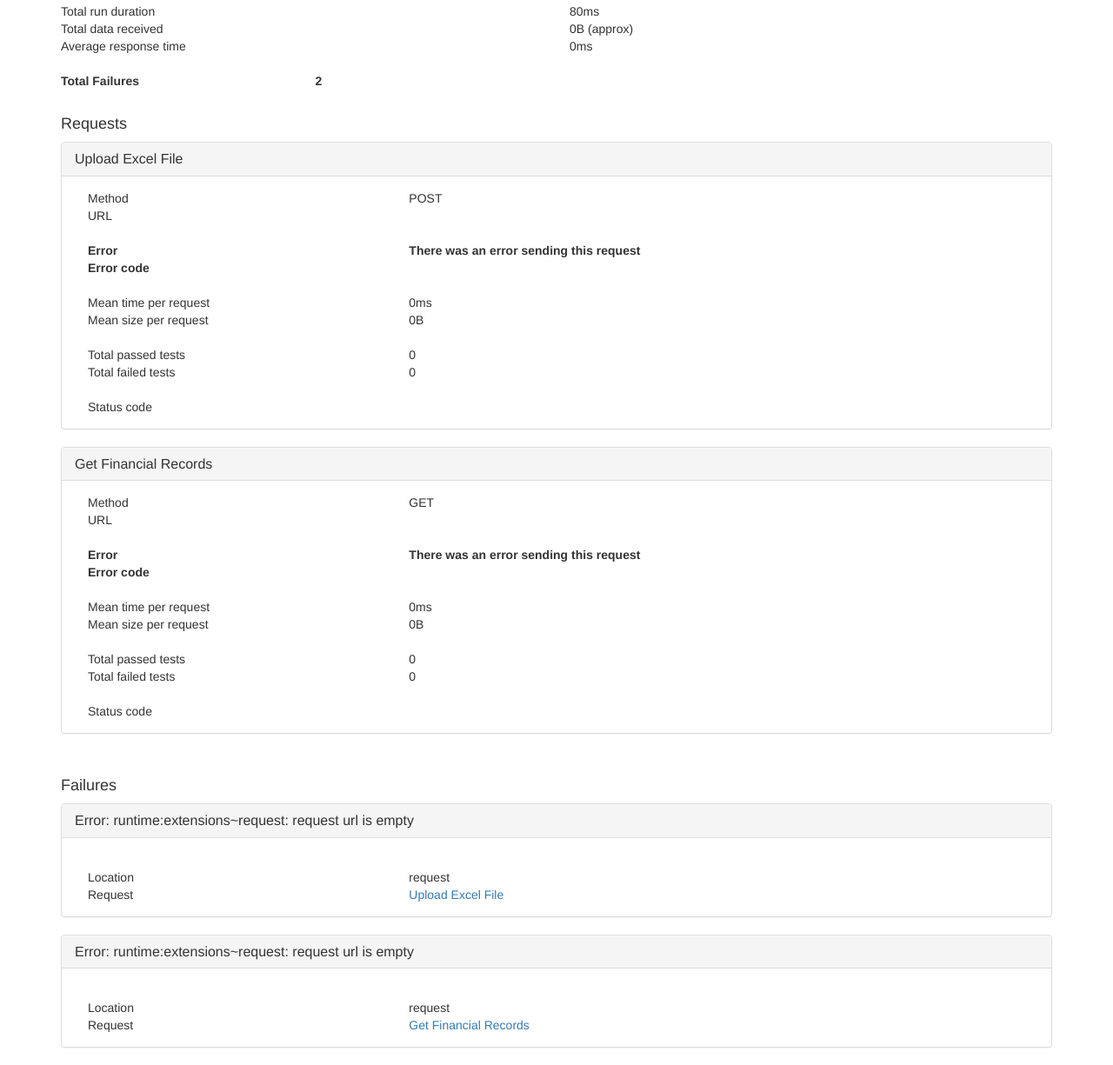
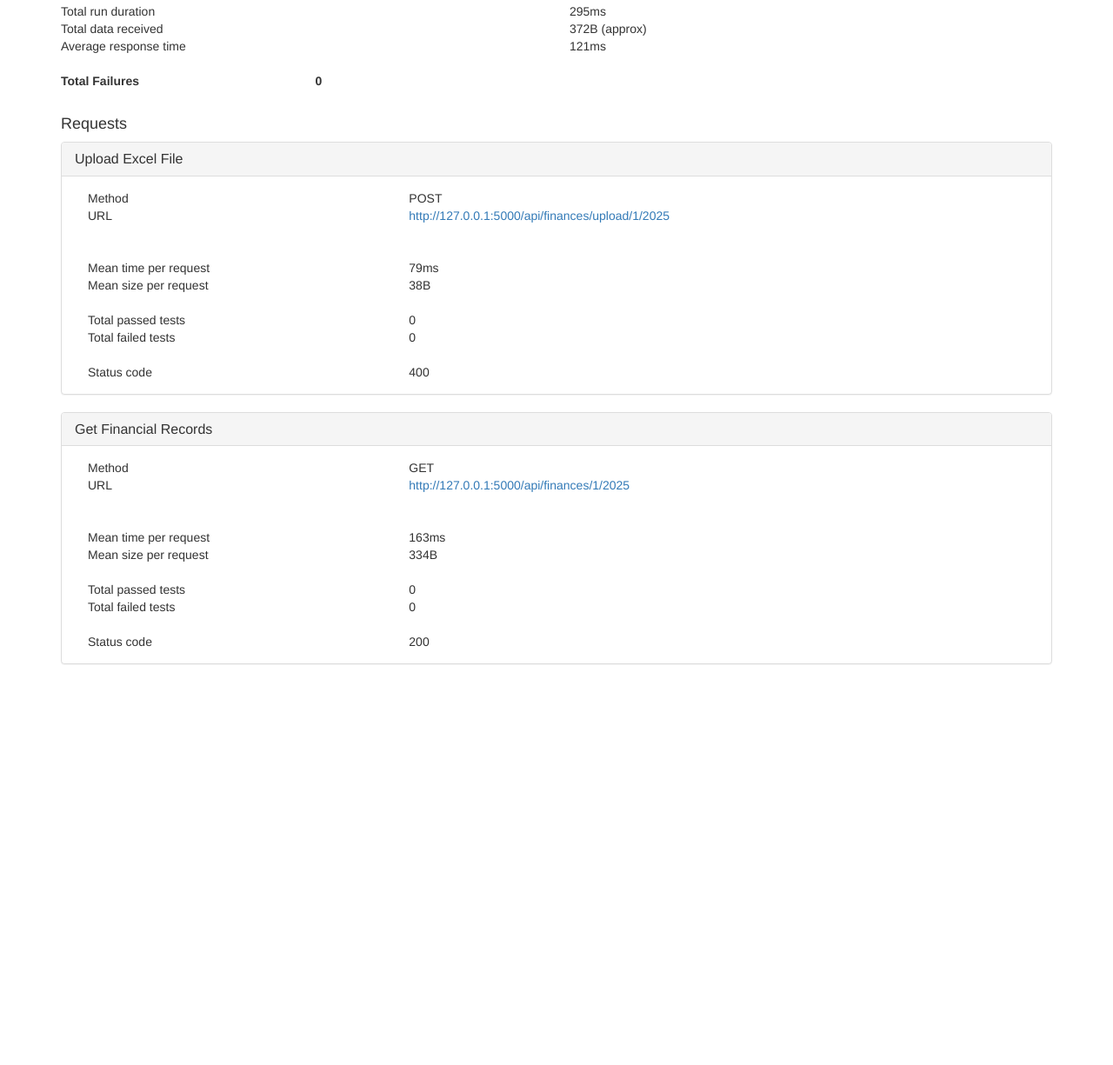
Before and after one commit to Nkanyiso-Dev/Full-stack-Financial-Visualisation, a plain HTML site: page reports/finance_api_contract_report.html in a window 1280 px wide. Shown: the part 273-1498 px from the top of the page at 87% size. After the commit the page ends 1057 px from the top, so only its background shows below. Drawn offline with Linux system fonts and the light colour scheme.

Commit message:
Made few changes on the Json

```diff
--- a/reports/finance_api_contract_report.html
+++ b/reports/finance_api_contract_report.html
@@ -28,137 +28,87 @@
     <div class="row">
         <div class="col-md-3">Collection</div><div class="col-md-9">Finance API Contract</div>
 
-        <div class="col-md-3">Time</div><div class="col-md-9">Mon Nov 10 2025 01:34:55 GMT+0200 (South Africa Standard Time)</div>
+        <div class="col-md-3">Time</div><div class="col-md-9">Mon Nov 10 2025 01:47:34 GMT+0200 (South Africa Standard Time)</div>
         <div class="col-md-3">Exported with</div><div class="col-md-9">Newman v6.2.1</div>
         <div class="col-md-12">&nbsp;</div>
         <div class="col-md-4">&nbsp;</div><div class="col-md-4"><strong>Total</strong></div><div class="col-md-4"><strong>Failed</strong></div>
 
           <div class="col-md-4">Iterations</div><div class="col-md-4">1</div><div class="col-md-4">0</div>
-          <div class="col-md-4">Requests</div><div class="col-md-4">2</div><div class="col-md-4">2</div>
+          <div class="col-md-4">Requests</div><div class="col-md-4">2</div><div class="col-md-4">0</div>
           <div class="col-md-4">Prerequest Scripts</div><div class="col-md-4">0</div><div class="col-md-4">0</div>
           <div class="col-md-4">Test Scripts</div><div class="col-md-4">0</div><div class="col-md-4">0</div>
           <div class="col-md-4">Assertions</div><div class="col-md-4">0</div><div class="col-md-4">0</div>
 
         <div class="col-md-12">&nbsp;</div>
-        <div class="col-md-6">Total run duration</div><div class="col-md-6">80ms</div>
-        <div class="col-md-6">Total data received</div><div class="col-md-6">0B (approx)</div>
-        <div class="col-md-6">Average response time</div><div class="col-md-6">0ms</div>
+        <div class="col-md-6">Total run duration</div><div class="col-md-6">295ms</div>
+        <div class="col-md-6">Total data received</div><div class="col-md-6">372B (approx)</div>
+        <div class="col-md-6">Average response time</div><div class="col-md-6">121ms</div>
 
         <div class="col-md-12">&nbsp;</div>
-        <div class="col-md-3"><strong>Total Failures</strong></div><div class="col-md-6"><strong>2</strong></div>
+        <div class="col-md-3"><strong>Total Failures</strong></div><div class="col-md-6"><strong>0</strong></div>
     </div>
 
     <br/><h4>Requests</h4>
 
-                <div class="panel-group" id="collapse-request-6db56864-c1f6-4b51-a2db-64fcc6485446" role="tablist" aria-multiselectable="true">
+                <div class="panel-group" id="collapse-request-ea0b052b-a198-42bf-bd78-56c6833ada1e" role="tablist" aria-multiselectable="true">
                     <div class="panel panel-default">
-                        <div class="panel-heading" role="tab" id="requestHead-6db56864-c1f6-4b51-a2db-64fcc6485446">
-                            <h4 class="panel-title"><a data-toggle="collapse" data-parent="#accordion" href="#requestData-6db56864-c1f6-4b51-a2db-64fcc6485446" aria-controls="collapseOne">Upload Excel File</a></h4>
+                        <div class="panel-heading" role="tab" id="requestHead-ea0b052b-a198-42bf-bd78-56c6833ada1e">
+                            <h4 class="panel-title"><a data-toggle="collapse" data-parent="#accordion" href="#requestData-ea0b052b-a198-42bf-bd78-56c6833ada1e" aria-controls="collapseOne">Upload Excel File</a></h4>
                         </div>
 
-                        <div id="requestData-6db56864-c1f6-4b51-a2db-64fcc6485446" class="panel-collapse collapse in" role="tabpanel" aria-labelledby="requestHead-6db56864-c1f6-4b51-a2db-64fcc6485446">
+                        <div id="requestData-ea0b052b-a198-42bf-bd78-56c6833ada1e" class="panel-collapse collapse in" role="tabpanel" aria-labelledby="requestHead-ea0b052b-a198-42bf-bd78-56c6833ada1e">
                             <div class="panel-body">
 
                                     <div class="col-md-4">Method</div><div class="col-md-8">POST</div>
-                                    <div class="col-md-4">URL</div><div class="col-md-8"><a href="" target="_blank"></a></div>
+                                    <div class="col-md-4">URL</div><div class="col-md-8"><a href="http://127.0.0.1:5000/api/finances/upload/1/2025" target="_blank">http://127.0.0.1:5000/api/finances/upload/1/2025</a></div>
 
                                 <div class="col-md-12">&nbsp;</div>
-                                    <div class="col-md-4"><b>Error</b></div><div class="col-md-8"><b>There was an error sending this request</b></div>
-                                    <div class="col-md-4"><b>Error code</b></div><div class="col-md-8"><b></b></div>
 
                                 <div class="col-md-12">&nbsp;</div>
-                                <div class="col-md-4">Mean time per request</div><div class="col-md-8">0ms</div><br/>
-                                <div class="col-md-4">Mean size per request</div><div class="col-md-8">0B</div><br/>
+                                <div class="col-md-4">Mean time per request</div><div class="col-md-8">79ms</div><br/>
+                                <div class="col-md-4">Mean size per request</div><div class="col-md-8">38B</div><br/>
 
                                 <div class="col-md-12">&nbsp;</div>
                                 <br/><div class="col-md-4">Total passed tests</div><div class="col-md-8">0</div>
                                 <div class="col-md-4">Total failed tests</div><div class="col-md-8">0</div><br/>
 
                                 <div class="col-md-12">&nbsp;</div>
-                                <br/><div class="col-md-4">Status code</div><div class="col-md-8"></div><br/>
+                                <br/><div class="col-md-4">Status code</div><div class="col-md-8">400</div><br/>
 
                             </div>
                         </div>
                     </div>
                 </div>
-                <div class="panel-group" id="collapse-request-9277dee5-6008-4647-9353-483468db889a" role="tablist" aria-multiselectable="true">
+                <div class="panel-group" id="collapse-request-ec7799d5-1e25-43d8-9b1f-c0360025f792" role="tablist" aria-multiselectable="true">
                     <div class="panel panel-default">
-                        <div class="panel-heading" role="tab" id="requestHead-9277dee5-6008-4647-9353-483468db889a">
-                            <h4 class="panel-title"><a data-toggle="collapse" data-parent="#accordion" href="#requestData-9277dee5-6008-4647-9353-483468db889a" aria-controls="collapseOne">Get Financial Records</a></h4>
+                        <div class="panel-heading" role="tab" id="requestHead-ec7799d5-1e25-43d8-9b1f-c0360025f792">
+                            <h4 class="panel-title"><a data-toggle="collapse" data-parent="#accordion" href="#requestData-ec7799d5-1e25-43d8-9b1f-c0360025f792" aria-controls="collapseOne">Get Financial Records</a></h4>
                         </div>
 
-                        <div id="requestData-9277dee5-6008-4647-9353-483468db889a" class="panel-collapse collapse in" role="tabpanel" aria-labelledby="requestHead-9277dee5-6008-4647-9353-483468db889a">
+                        <div id="requestData-ec7799d5-1e25-43d8-9b1f-c0360025f792" class="panel-collapse collapse in" role="tabpanel" aria-labelledby="requestHead-ec7799d5-1e25-43d8-9b1f-c0360025f792">
                             <div class="panel-body">
 
                                     <div class="col-md-4">Method</div><div class="col-md-8">GET</div>
-                                    <div class="col-md-4">URL</div><div class="col-md-8"><a href="" target="_blank"></a></div>
+                                    <div class="col-md-4">URL</div><div class="col-md-8"><a href="http://127.0.0.1:5000/api/finances/1/2025" target="_blank">http://127.0.0.1:5000/api/finances/1/2025</a></div>
 
                                 <div class="col-md-12">&nbsp;</div>
-                                    <div class="col-md-4"><b>Error</b></div><div class="col-md-8"><b>There was an error sending this request</b></div>
-                                    <div class="col-md-4"><b>Error code</b></div><div class="col-md-8"><b></b></div>
 
                                 <div class="col-md-12">&nbsp;</div>
-                                <div class="col-md-4">Mean time per request</div><div class="col-md-8">0ms</div><br/>
-                                <div class="col-md-4">Mean size per request</div><div class="col-md-8">0B</div><br/>
+                                <div class="col-md-4">Mean time per request</div><div class="col-md-8">163ms</div><br/>
+                                <div class="col-md-4">Mean size per request</div><div class="col-md-8">334B</div><br/>
 
                                 <div class="col-md-12">&nbsp;</div>
                                 <br/><div class="col-md-4">Total passed tests</div><div class="col-md-8">0</div>
                                 <div class="col-md-4">Total failed tests</div><div class="col-md-8">0</div><br/>
 
                                 <div class="col-md-12">&nbsp;</div>
-                                <br/><div class="col-md-4">Status code</div><div class="col-md-8"></div><br/>
+                                <br/><div class="col-md-4">Status code</div><div class="col-md-8">200</div><br/>
 
                             </div>
                         </div>
                     </div>
                 </div>
 
-        <br/><h4>Failures</h4>
-
-            <div class="panel-group" id="collapse-failure-0" role="tablist" aria-multiselectable="true">
-                <div class="panel panel-default">
-                    <div class="panel-heading" role="tab" id="failureHead-0">
-                        <h4 class="panel-title">
-                            <a data-toggle="collapse" data-parent="#accordion" href="#failureData-0" aria-controls="collapseOne">
-                                Error: runtime:extensions~request: request url is empty
-                            </a>
-                        </h4>
-                    </div>
-
-                    <div id="failureData-0" class="panel-collapse collapse in" role="tabpanel" aria-labelledby="failureHead-0">
-                        <div class="panel-body">
-                            <div class="col-md-12">&nbsp;</div>
-
-                            <div class="col-md-4">Location</div><div class="col-md-8">request</div><br/>
-                            <div class="col-md-4">Request</div><div class="col-md-8">
-                                <a href="#collapse-request-6db56864-c1f6-4b51-a2db-64fcc6485446">Upload Excel File</a>
-                            </div>
-                        </div>
-                    </div>
-                </div>
-            </div>
-            <div class="panel-group" id="collapse-failure-1" role="tablist" aria-multiselectable="true">
-                <div class="panel panel-default">
-                    <div class="panel-heading" role="tab" id="failureHead-1">
-                        <h4 class="panel-title">
-                            <a data-toggle="collapse" data-parent="#accordion" href="#failureData-1" aria-controls="collapseOne">
-                                Error: runtime:extensions~request: request url is empty
-                            </a>
-                        </h4>
-                    </div>
-
-                    <div id="failureData-1" class="panel-collapse collapse in" role="tabpanel" aria-labelledby="failureHead-1">
-                        <div class="panel-body">
-                            <div class="col-md-12">&nbsp;</div>
-
-                            <div class="col-md-4">Location</div><div class="col-md-8">request</div><br/>
-                            <div class="col-md-4">Request</div><div class="col-md-8">
-                                <a href="#collapse-request-9277dee5-6008-4647-9353-483468db889a">Get Financial Records</a>
-                            </div>
-                        </div>
-                    </div>
-                </div>
-            </div>
   </div>
 </body>
 </html>
```
Also changed, not shown: postman_tests/finance_api_contract.json (+12 -26 lines).
